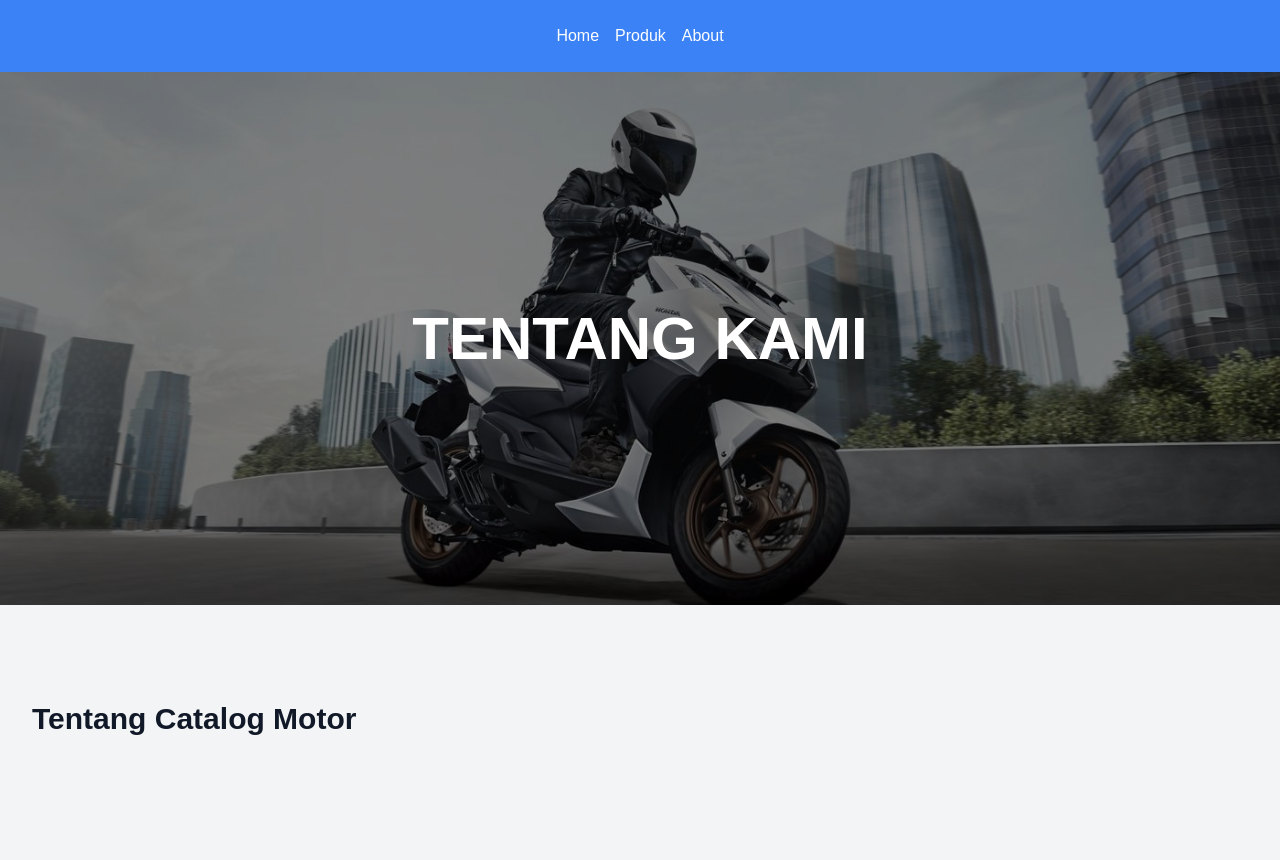
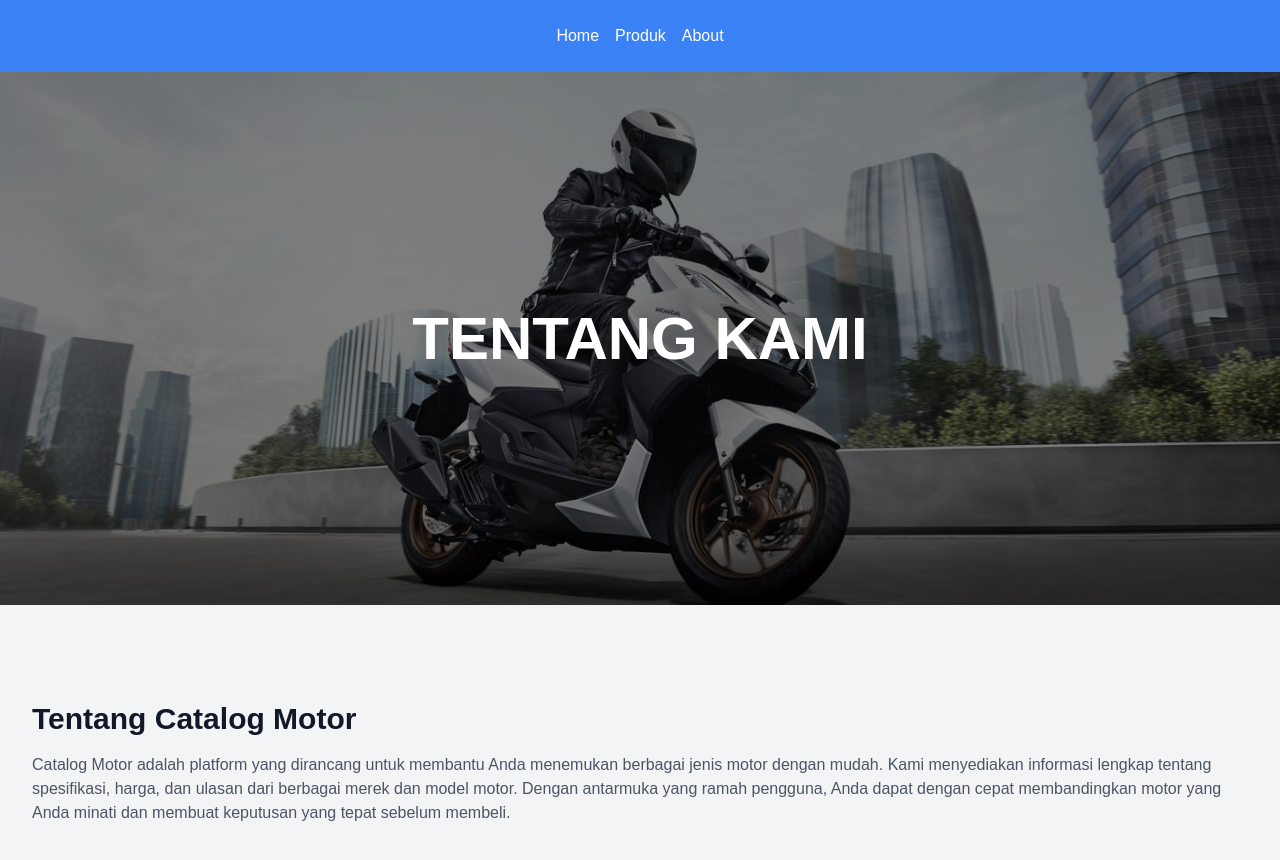
Before and after one commit to TriSasongko/GALACTRI, a Next.js app: page /modules/about in a window 1280 px wide. Shown: the top 860 px of the page. Built offline with nearby package versions, Linux system fonts and the light colour scheme.

Commit message:
Menambahkan deskripsi tentang Catalog Motor

```diff
--- a/app/modules/about/page.tsx
+++ b/app/modules/about/page.tsx
@@ -22,11 +22,16 @@ const AboutPage = () => {
         <div className="max-w-7xl mx-auto">
         <div className="mt-12">
             <h2 className="text-3xl font-bold text-gray-900">Tentang Catalog Motor</h2>
-
+             <p className="mt-4 text-gray-600">
+              Catalog Motor adalah platform yang dirancang untuk membantu Anda menemukan berbagai jenis motor dengan mudah.
+              Kami menyediakan informasi lengkap tentang spesifikasi, harga, dan ulasan dari berbagai merek dan model motor.
+              Dengan antarmuka yang ramah pengguna, Anda dapat dengan cepat membandingkan motor yang Anda minati dan membuat keputusan yang tepat sebelum membeli.
+            </p>
             </div>
 
-            </div>
-            </div>
+
+      </div>
+      </div>
       </div>
   );
 };
```
